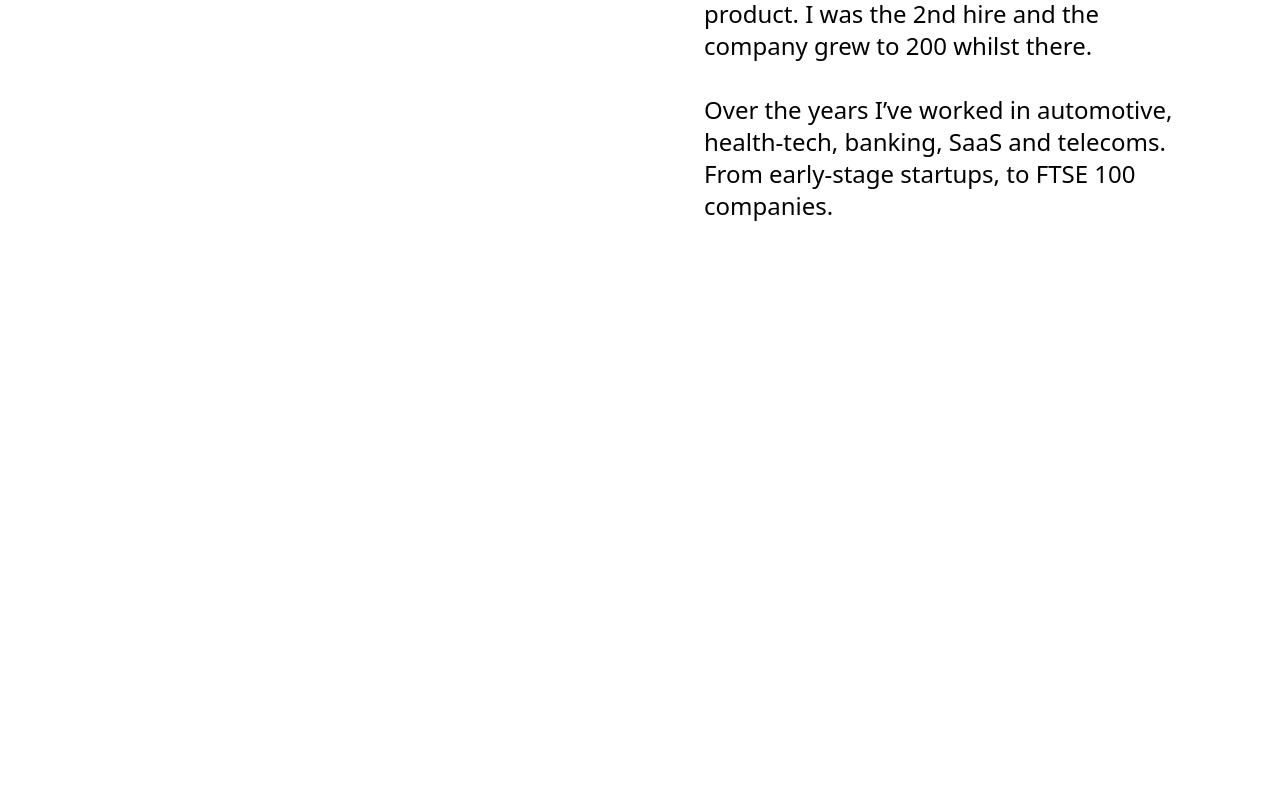
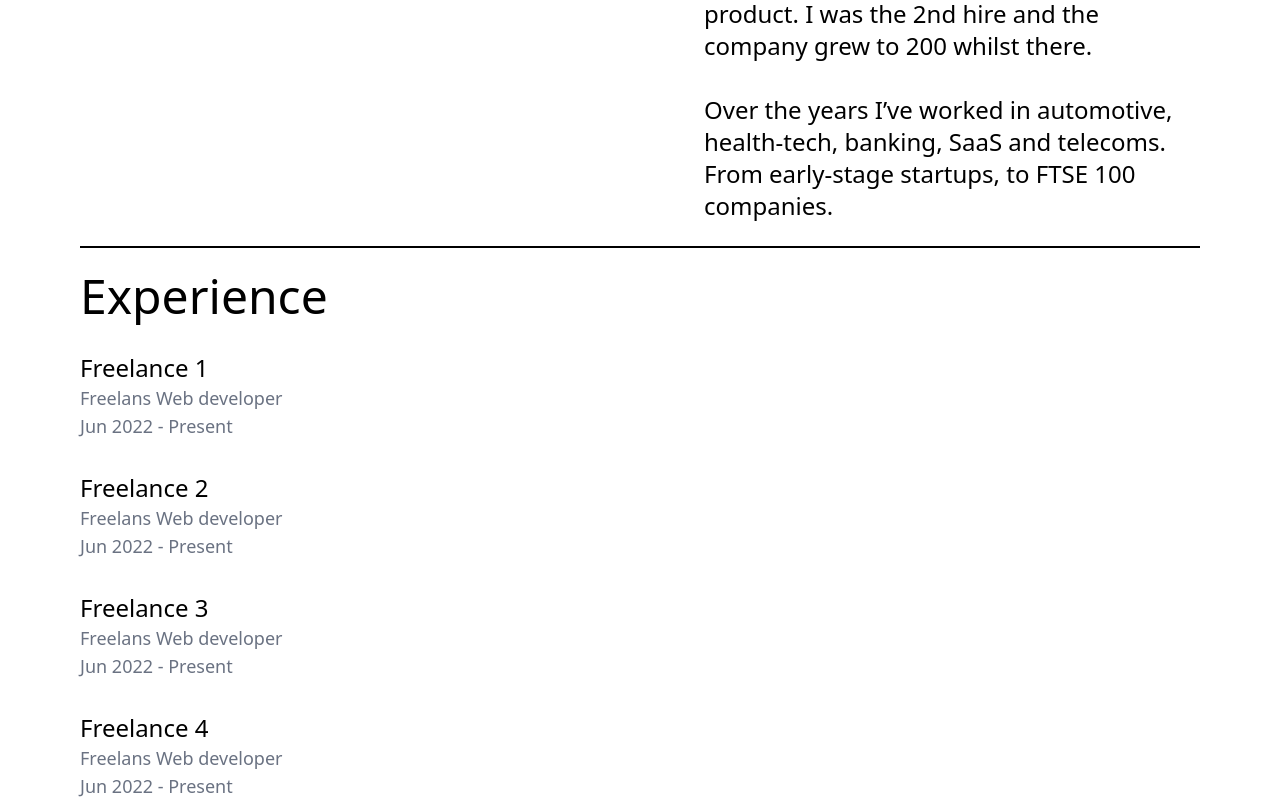
Before and after one commit to marufshafique/portfolio-sv, a SvelteKit app: page / in a window 1280 px wide. Shown: the part 4716-5516 px from the top of the page. Before the commit the page ends 4938 px from the top, so only its background shows below. Built offline with nearby package versions, Linux system fonts and the light colour scheme.

Commit message:
experience

```diff
--- a/package.json
+++ b/package.json
@@ -40,6 +40,7 @@
 		"vite": "^6.2.6"
 	},
 	"dependencies": {
-		"@lucide/svelte": "^0.511.0"
+		"@lucide/svelte": "^0.511.0",
+		"class-variance-authority": "^0.7.1"
 	}
 }
--- /dev/null
+++ b/src/components/Experience.svelte
@@ -0,0 +1,41 @@
+<script>
+	import Container from './Container.svelte';
+	import SectionHeader from './SectionHeader.svelte';
+
+	const experiences = [
+		{
+			position: 'Freelance 1',
+			title: 'Freelans Web developer',
+			date: 'Jun 2022 - Present'
+		},
+		{
+			position: 'Freelance 2',
+			title: 'Freelans Web developer',
+			date: 'Jun 2022 - Present'
+		},
+		{
+			position: 'Freelance 3',
+			title: 'Freelans Web developer',
+			date: 'Jun 2022 - Present'
+		},
+		{
+			position: 'Freelance 4',
+			title: 'Freelans Web developer',
+			date: 'Jun 2022 - Present'
+		}
+	];
+</script>
+
+<Container>
+	<SectionHeader title="Experience" />
+
+	<div>
+		{#each experiences as experience}
+			<div class="mt-8">
+				<h3 class="text-2xl font-medium">{experience.position}</h3>
+				<p class="text-lg text-gray-500">{experience.title}</p>
+				<p class="text-lg text-gray-500">{experience.date}</p>
+			</div>
+		{/each}
+	</div>
+</Container>
--- a/src/routes/+page.svelte
+++ b/src/routes/+page.svelte
@@ -1,5 +1,6 @@
 <script lang="ts">
 	import About from '../components/About.svelte';
+	import Experience from '../components/Experience.svelte';
 	import PortfolioHeader from '../components/PortfolioHeader.svelte';
 	import Work from '../components/Work.svelte';
 	import Writings from '../components/Writings.svelte';
@@ -21,4 +22,6 @@
 	<Writings />
 
 	<About />
+
+	<Experience />
 </section>
```
Also changed, not shown: 1 other file (tests, documents, lock files or other folders).
